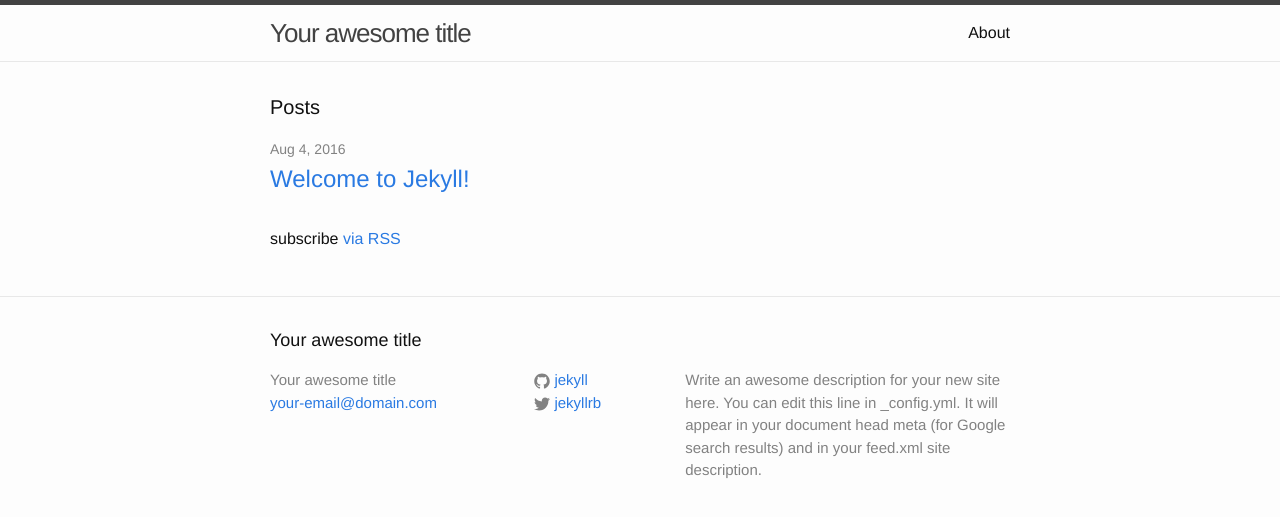
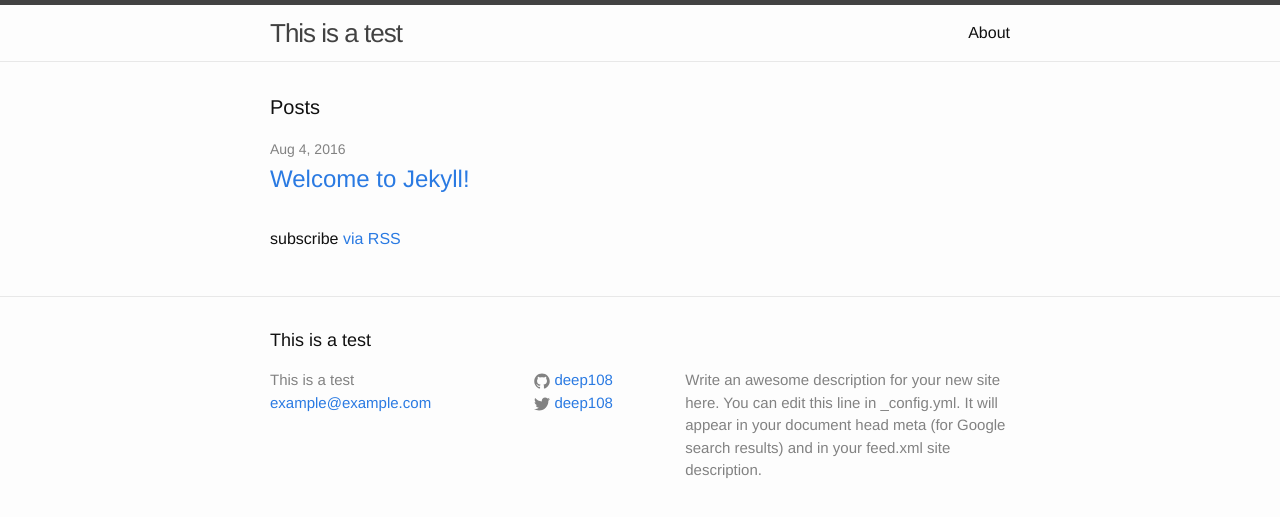
Before and after one commit to deep108/dotfiles, a Jekyll site: the page built from index.html, in a window 1280 px wide. Shown: the top 517 px of the page. Built offline with Jekyll 4.4.1, drawn with Linux system fonts in a browser that asks for light colours.

Commit message:
More experiments

```diff
--- a/_config.yml
+++ b/_config.yml
@@ -6,16 +6,16 @@
 # 'jekyll serve'. If you change this file, please restart the server process.
 
 # Site settings
-title: Your awesome title
-email: your-email@domain.com
+title: This is a test
+email: example@example.com
 description: > # this means to ignore newlines until "baseurl:"
   Write an awesome description for your new site here. You can edit this
   line in _config.yml. It will appear in your document head meta (for
   Google search results) and in your feed.xml site description.
 baseurl: "http://deep108.github.io/dotfiles/" # the subpath of your site, e.g. /blog
-url: "http://yourdomain.com" # the base hostname & protocol for your site
-twitter_username: jekyllrb
-github_username:  jekyll
+url: "http://deep108.github.io/dotfiles" # the base hostname & protocol for your site
+twitter_username: deep108
+github_username: deep108
 
 # Build settings
 markdown: kramdown
```
